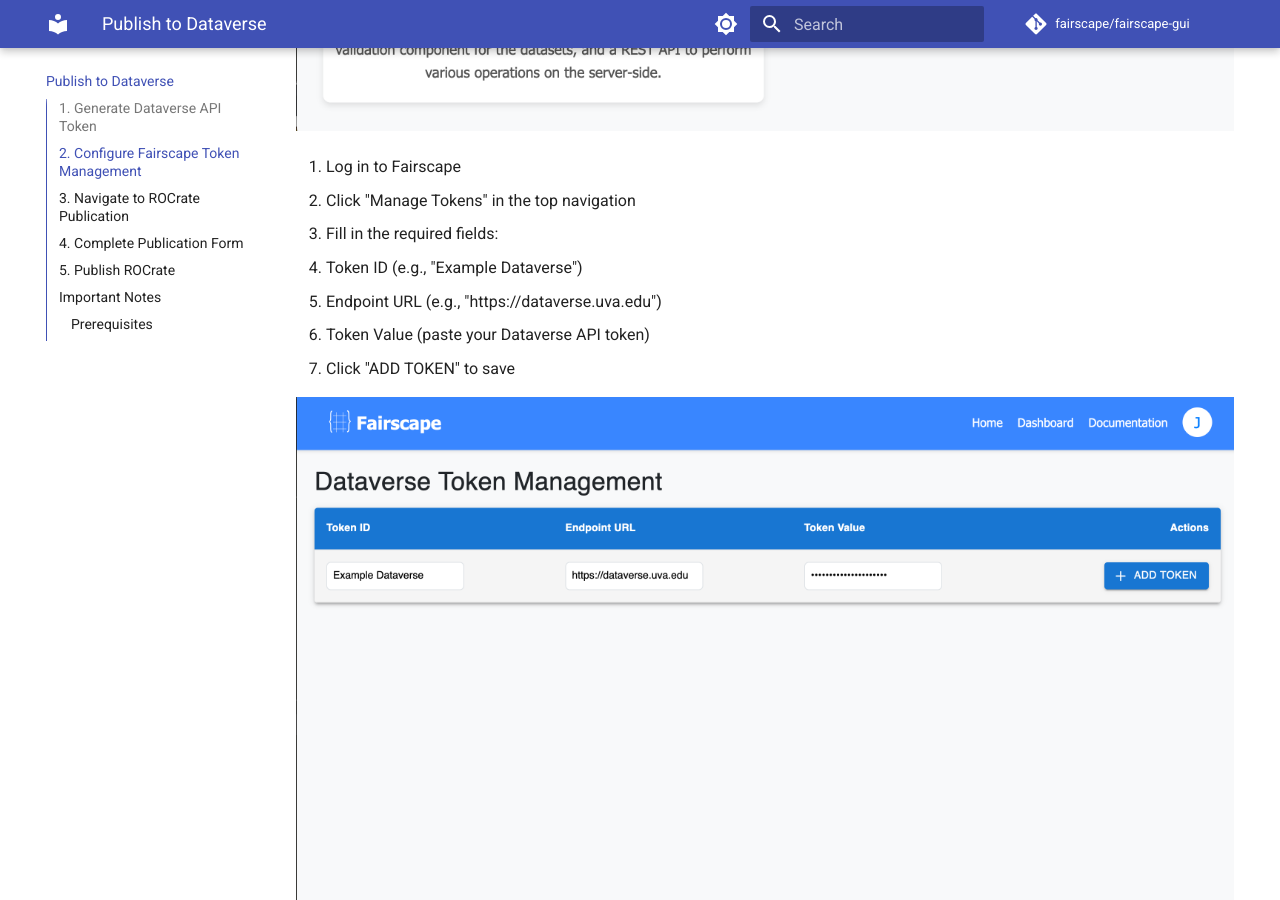
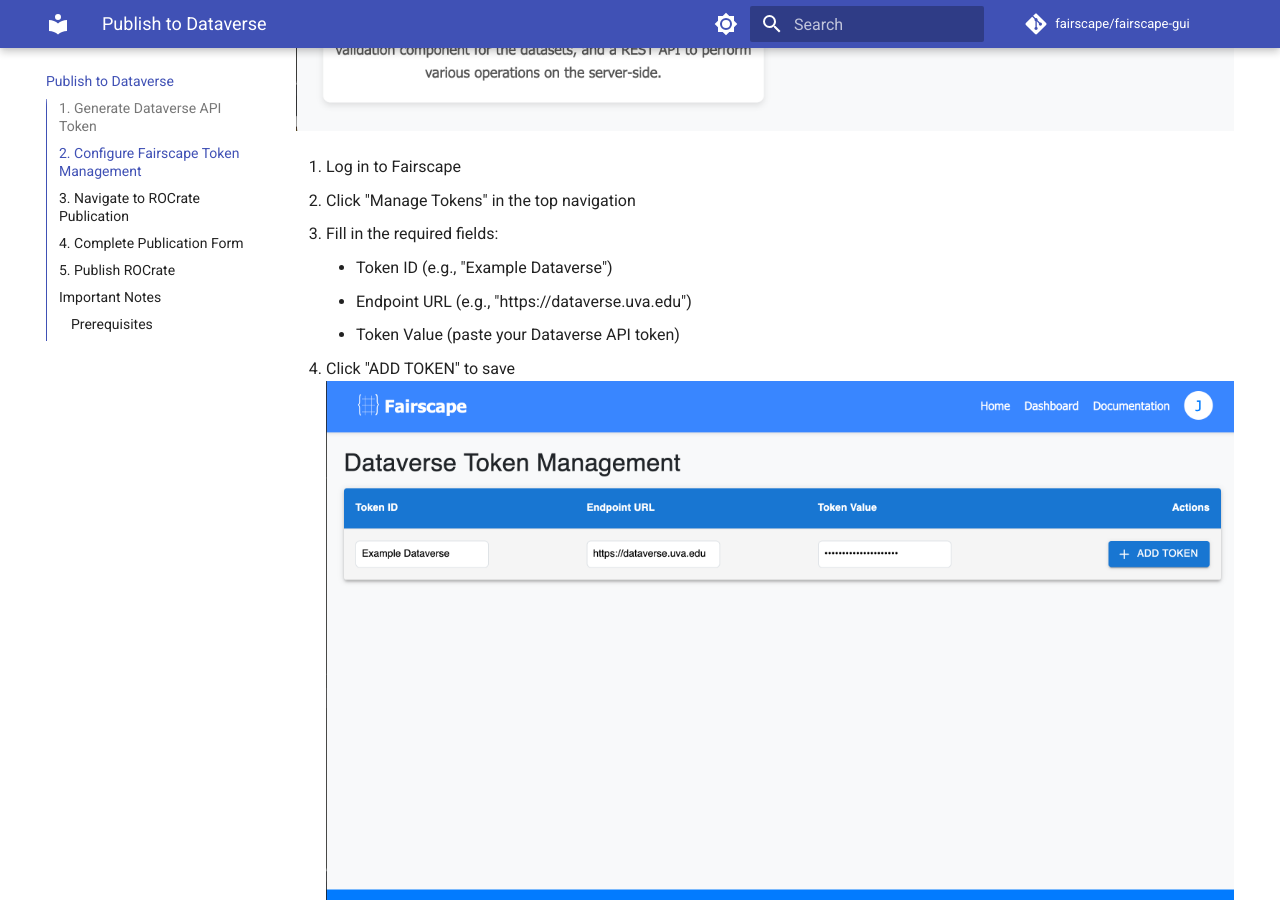
Before and after one commit to fairscape/fairscape_web_client, an MkDocs documentation site: the page built from docs/publish.md, in a window 1280 px wide and 900 px high, scrolled down 1528 px. Built offline with MkDocs 1.6.1 and Material for MkDocs 9.7.7, drawn with Linux system fonts in a browser that asks for light colours; comment, search, counter and statistics services are not loaded.

Commit message:
fix bullet points

```diff
--- a/docs/publish.md
+++ b/docs/publish.md
@@ -1,3 +1,5 @@
+<!-- markdownlint-disable -->
+
 # Publishing ROCrate to Dataverse: Step-by-Step Guide
 
 ## 1. Generate Dataverse API Token
@@ -17,12 +19,11 @@
 1. Log in to Fairscape
 2. Click "Manage Tokens" in the top navigation
 3. Fill in the required fields:
-   - Token ID (e.g., "Example Dataverse")
-   - Endpoint URL (e.g., "https://dataverse.uva.edu")
-   - Token Value (paste your Dataverse API token)
+    * Token ID (e.g., "Example Dataverse")
+    * Endpoint URL (e.g., "https://dataverse.uva.edu")
+    * Token Value (paste your Dataverse API token)
 4. Click "ADD TOKEN" to save
-
-![Step 3](../screenshots/pub3.png)
+   ![Step 3](../screenshots/pub3.png)
 
 ## 3. Navigate to ROCrate Publication
 
@@ -30,39 +31,38 @@
 
 1. Go to your ROCrate metadata page in Fairscape
 2. Verify the ROCrate details are correct:
-   - Name
-   - Persistent Identifier
-   - Description
-   - Keywords
-   - Contained items
+    * Name
+    * Persistent Identifier
+    * Description
+    * Keywords
+    * Contained items
 3. Click the "Publish ROCrate to Dataverse" button at the bottom of the page
 
 ## 4. Complete Publication Form
 
 ![Step 5](../screenshots/pub5.png)
-
 Fill in the required fields (marked with \*):
 
 1. Select Dataverse Instance from the dropdown
-   - Choose your configured Dataverse instance
+    * Choose your configured Dataverse instance
 2. Database Configuration:
-   - Confirm Database Name (default: "libradata")
+    * Confirm Database Name (default: "libradata")
 3. Publication Details:
-   - Title\*: Verify or update the ROCrate title
-   - Authors\*: Add all relevant authors
-   - Description\*: Review and update as needed
-   - Keywords\*: Confirm or modify keywords
-   - Publication Date\*: Verify the date is correct
+    * Title\*: Verify or update the ROCrate title
+    * Authors\*: Add all relevant authors
+    * Description\*: Review and update as needed
+    * Keywords\*: Confirm or modify keywords
+    * Publication Date\*: Verify the date is correct
 
 ## 5. Publish ROCrate
 
 1. Final Review:
-   - Double-check all entered information
-   - Ensure all required fields are completed
-   - Verify Dataverse instance selection
+    * Double-check all entered information
+    * Ensure all required fields are completed
+    * Verify Dataverse instance selection
 2. Publication:
-   - Click "Publish to Dataverse" button
-   - Wait for the publication process to complete
+    * Click "Publish to Dataverse" button
+    * Wait for the publication process to complete
 
 ## Important Notes
 
```
